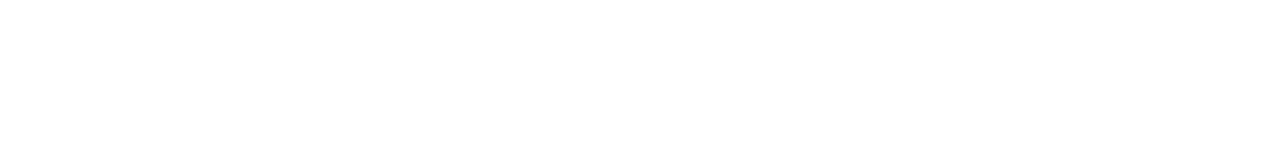
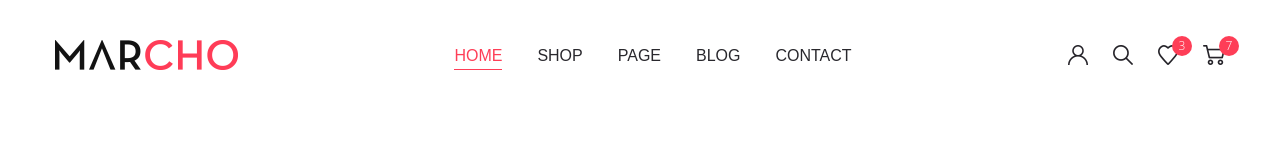
Before and after one commit to yendzevych-v/marcho, a website: page app/index.html in a window 1280 px wide. Drawn offline with nearby package versions, Linux system fonts and the light colour scheme; files that its build step writes are made by us from their sources.

Commit message:
added header, added fonts

```diff
--- a/app/index.html
+++ b/app/index.html
@@ -7,7 +7,50 @@
   <link rel="stylesheet" href="css/style.min.css">
 </head>
 <body>
-
+  <header class="header">
+    <div class="container">
+      <div class="header__inner">
+        <a class="logo" href="#">
+          <img class="logo__img" src="images/logo.png" alt="Marcho">
+        </a>
+        <nav class="menu">
+          <ul class="menu__list">
+            <li class="menu__list-item">
+              <a class="menu__list-link menu__list-link--active" href="#">home</a>
+          </li>
+            <li class="menu__list-item">
+              <a class="menu__list-link" href="#">shop</a>
+          </li>
+            <li class="menu__list-item">
+              <a class="menu__list-link" href="#">page</a>
+          </li>
+            <li class="menu__list-item">
+              <a class="menu__list-link" href="#">blog</a>
+          </li>
+            <li class="menu__list-item">
+              <a class="menu__list-link" href="#">contact</a>
+          </li>
+          </ul>
+        </nav>
+        <div class="user-nav">
+          <a class="user-nav__link" href="#">
+            <img class="user-nav__link-img" src="images/user.png" alt="user">
+          </a>
+          <a class="user-nav__link" href="#">
+            <img class="user-nav__link-img" src="images/search.png" alt="search">
+          </a>
+          <a class="user-nav__link" href="#">
+            <img class="user-nav__link-img" src="images/heart_icon.png" alt="heart">
+            <span class="user-nav__num">3</span>
+          </a>
+          <a class="user-nav__link" href="#">
+            <img class="user-nav__link-img" src="images/cart_icon.png" alt="cart">
+            <span class="user-nav__num">7</span>
+          </a>
+        </div>
+      </div>
+    </div>
+  </header>
 
   <script src="js/main.min.js"></script>
 
--- a/app/scss/_fonts.scss
+++ b/app/scss/_fonts.scss
@@ -0,0 +1,42 @@
+@font-face {
+  font-family: 'Quicksand-Regular', sans-serif;
+  font-weight: 400;
+  font-style: normal;
+  src: local('Quicksand-Regular'),
+      url('../fonts/Quicksand-Regular.woff2') format('woff2'),
+      url('../fonts/Quicksand-Regular.woff') format('woff');
+  font-display: swap;
+}
+
+@font-face {
+  font-family: 'Quicksand-Medium', sans-serif;
+  font-weight: 500;
+  font-style: normal;
+  src: local('Quicksand-Medium'),
+      url('../fonts/Quicksand-Medium.woff2') format('woff2'),
+      url('../fonts/Quicksand-Medium.woff') format('woff');
+  font-display: swap;
+}
+
+@font-face {
+  font-family: 'Roboto-Regular', sans-serif;
+  font-weight: 400;
+  font-style: normal;
+  src: local('Roboto-Regular'),
+      url('../fonts/Roboto-Regular.woff2') format('woff2'),
+      url('../fonts/Roboto-Regular.woff') format('woff');
+  font-display: swap;
+}
+
+@font-face {
+  font-family: 'Roboto-Bold', sans-serif;
+  font-weight: 700;
+  font-style: normal;
+  src: local('Roboto-Bold'),
+      url('../fonts/Roboto-Bold.woff2') format('woff2'),
+      url('../fonts/Roboto-Bold.woff') format('woff');
+  font-display: swap;
+}
+
+// font-family: "Roboto", sans-serif;
+// font-family: "Quicksand", sans-serif;
--- a/app/scss/_global.scss
+++ b/app/scss/_global.scss
@@ -0,0 +1,12 @@
+body {
+  color: $default-color;
+  font-size: 16px;
+  line-height: 26px;
+  @extend %quicksand-500;
+}
+
+.container {
+  max-width: 1200px;
+  margin: 0 auto;
+  padding: 0 15px;
+}
--- a/app/scss/_vars.scss
+++ b/app/scss/_vars.scss
@@ -0,0 +1,24 @@
+$accent-color: #fe3e57;
+$default-color: #8d8d8d;
+$title-color: #29282d;
+$button-color: #ffffff;
+
+%quicksand-400 {
+  font-family: 'Quicksand-Regular', sans-serif;
+  font-weight: 400;
+}
+
+%quicksand-500 {
+  font-family: 'Quicksand-Medium', sans-serif;
+  font-weight: 500;
+}
+
+%roboto-400 {
+  font-family: 'Roboto-Regular', sans-serif;
+  font-weight: 500;
+}
+
+%roboto-700 {
+  font-family: 'Roboto-Bold', sans-serif;
+  font-weight: 700;
+}
--- a/app/scss/style.scss
+++ b/app/scss/style.scss
@@ -3,6 +3,69 @@
 @import 'reset';
 @import 'global';
 
+.header {
+  padding: 40px 0;
+  &__inner {
+    display: flex;
+    justify-content: space-between;
+    align-items: center;
+  }
+}
+
+.menu {
+  &__list {
+    display: flex;
+  }
+  &__list-item + .menu__list-item {
+    margin-left: 35px
+  }
+  &__list-link {
+    color: $title-color;
+    font-size: 16px;
+    text-transform: uppercase;
+    padding-bottom: 5px;
+    transition: all .3s;
+    @extend %quicksand-400;
+    &:hover {
+      color: $accent-color;
+      @extend %quicksand-500;
+      border-bottom: 1px solid $accent-color;
+    }
+  }
+
+  &__list-link--active {
+    color: $accent-color;
+    @extend %quicksand-500;
+    border-bottom: 1px solid $accent-color;
+  }
+}
+
+.user-nav {
+  display: flex;
+  &__link {
+    position: relative;
+  }
+  &__link + .user-nav__link {
+    margin-left: 25px
+  }
+  &__num {
+    position: absolute;
+    width: 20px;
+    height: 20px;
+    border-radius: 50%;
+    background-color: $accent-color;
+    top: -9px;
+    right: -14px;
+    text-align: center;
+    color: $button-color;
+    font-size: 12px;
+    line-height: 20px;
+  }
+}
+
+
+
+
 
 
 
```
Also changed, not shown: app/fonts/Quicksand-Medium.woff (added), app/fonts/Quicksand-Medium.woff2 (added), app/fonts/Quicksand-Regular.woff (added), app/fonts/Quicksand-Regular.woff2 (added), app/fonts/Roboto-Bold.woff (added), app/fonts/Roboto-Bold.woff2 (added), app/fonts/Roboto-Regular.woff (added), app/fonts/Roboto-Regular.woff2 (added), app/images/cart_icon.png (added), app/images/heart_icon.png (added), app/images/logo.png (added), app/images/search.png (added), app/images/user.png (added).
